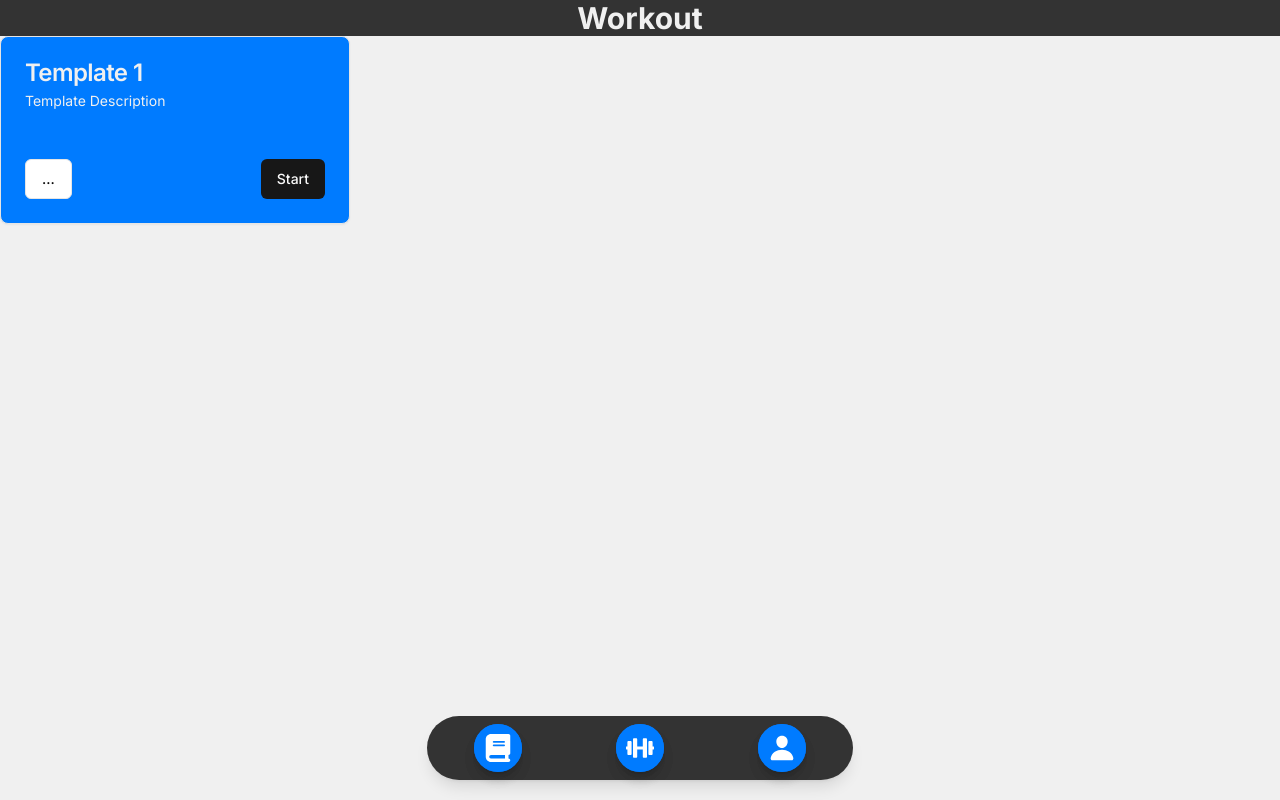
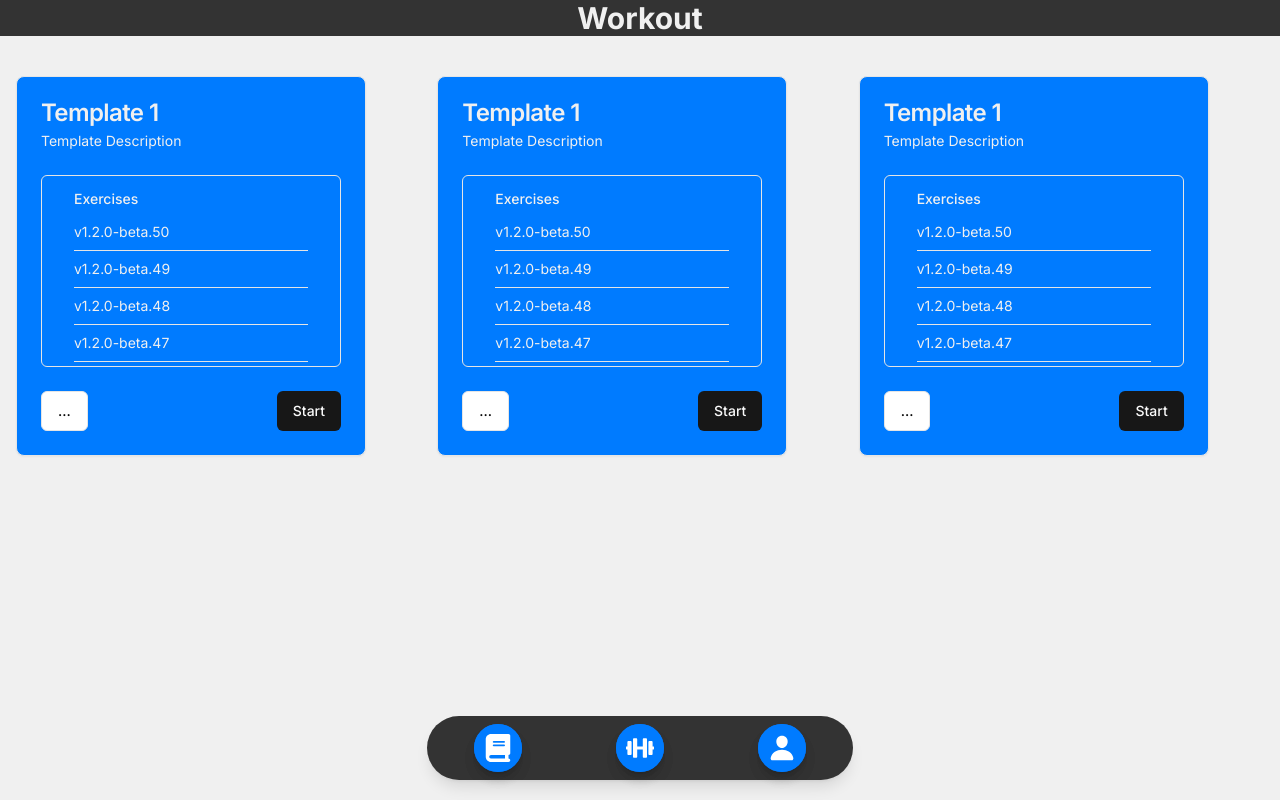
Before and after one commit to tbmi20/kinnikuman, a Next.js app: page /workout in a window 1280 px wide. Built offline with nearby package versions, Linux system fonts and the light colour scheme.

Commit message:
added temp scroll list to workout cards

```diff
--- a/app/components/WorkoutCard.tsx
+++ b/app/components/WorkoutCard.tsx
@@ -16,13 +16,18 @@
   DropdownMenuTrigger,
 } from "@/components/ui/dropdown-menu";
 
+import { ScrollArea } from "@/components/ui/scroll-area";
+import { Separator } from "@/components/ui/separator";
+
 interface WorkoutCardProps {
+  name: string;
+  description: string;
   workout: Array<string>;
 }
 
-export default function WorkoutCard() {
+export default function WorkoutCard({}) {
   return (
-    <div className="">
+    <div className="min-w-0">
       <Card className="w-[350px] bg-cool_blue">
         <CardHeader>
           <CardTitle className="text-light_grey">Template 1</CardTitle>
@@ -31,8 +36,8 @@
         <CardContent>
           <form>
             <div className="grid w-full items-center gap-4">
-              <div id="exerciseList" className="flex flex-col space-y-1.5">
-
+              <div className="flex flex-col space-y-1.5">
+                <ExerciseList />
               </div>
             </div>
           </form>
@@ -59,3 +64,26 @@
     </DropdownMenu>
   );
 }
+
+//replace tags with exercises
+const tags = Array.from({ length: 50 }).map(
+  (_, i, a) => `v1.2.0-beta.${a.length - i}`
+);
+
+export function ExerciseList() {
+  return (
+    <ScrollArea className="h-48 px-4 rounded-md border text-light_grey">
+      <div className="p-4">
+        <h4 className="mb-4 text-sm font-medium leading-none">Exercises</h4>
+        {tags.map((tag) => (
+          <>
+            <div key={tag} className="text-sm">
+              {tag}
+            </div>
+            <Separator className="my-2" />
+          </>
+        ))}
+      </div>
+    </ScrollArea>
+  );
+}
--- a/app/globals.css
+++ b/app/globals.css
@@ -35,7 +35,7 @@
   }
 
   .page-title {
-    @apply text-3xl bg-charcoal_grey font-bold text-center text-light_grey;
+    @apply text-3xl bg-charcoal_grey font-bold text-center text-light_grey mb-6 mx-auto;
   }
 
 }
--- a/app/workout/page.tsx
+++ b/app/workout/page.tsx
@@ -10,8 +10,10 @@
         <div>
             <Background></Background>
             <h1 className='page-title'>Workout</h1>
-            <div className=''>
-                <WorkoutCard></WorkoutCard>
+            <div className='grid grid-cols-1 sm:grid-cols-2 md:grid-cols-3 gap-4 p-4'>
+                <WorkoutCard/>
+                <WorkoutCard/>
+                <WorkoutCard/>
             </div>
             <Navbar></Navbar>
         </div>
--- /dev/null
+++ b/components/ui/scroll-area.tsx
@@ -0,0 +1,48 @@
+"use client"
+
+import * as React from "react"
+import * as ScrollAreaPrimitive from "@radix-ui/react-scroll-area"
+
+import { cn } from "@/lib/utils"
+
+const ScrollArea = React.forwardRef<
+  React.ElementRef<typeof ScrollAreaPrimitive.Root>,
+  React.ComponentPropsWithoutRef<typeof ScrollAreaPrimitive.Root>
+>(({ className, children, ...props }, ref) => (
+  <ScrollAreaPrimitive.Root
+    ref={ref}
+    className={cn("relative overflow-hidden", className)}
+    {...props}
+  >
+    <ScrollAreaPrimitive.Viewport className="h-full w-full rounded-[inherit]">
+      {children}
+    </ScrollAreaPrimitive.Viewport>
+    <ScrollBar />
+    <ScrollAreaPrimitive.Corner />
+  </ScrollAreaPrimitive.Root>
+))
+ScrollArea.displayName = ScrollAreaPrimitive.Root.displayName
+
+const ScrollBar = React.forwardRef<
+  React.ElementRef<typeof ScrollAreaPrimitive.ScrollAreaScrollbar>,
+  React.ComponentPropsWithoutRef<typeof ScrollAreaPrimitive.ScrollAreaScrollbar>
+>(({ className, orientation = "vertical", ...props }, ref) => (
+  <ScrollAreaPrimitive.ScrollAreaScrollbar
+    ref={ref}
+    orientation={orientation}
+    className={cn(
+      "flex touch-none select-none transition-colors",
+      orientation === "vertical" &&
+        "h-full w-2.5 border-l border-l-transparent p-[1px]",
+      orientation === "horizontal" &&
+        "h-2.5 flex-col border-t border-t-transparent p-[1px]",
+      className
+    )}
+    {...props}
+  >
+    <ScrollAreaPrimitive.ScrollAreaThumb className="relative flex-1 rounded-full bg-border" />
+  </ScrollAreaPrimitive.ScrollAreaScrollbar>
+))
+ScrollBar.displayName = ScrollAreaPrimitive.ScrollAreaScrollbar.displayName
+
+export { ScrollArea, ScrollBar }
--- /dev/null
+++ b/components/ui/separator.tsx
@@ -0,0 +1,31 @@
+"use client"
+
+import * as React from "react"
+import * as SeparatorPrimitive from "@radix-ui/react-separator"
+
+import { cn } from "@/lib/utils"
+
+const Separator = React.forwardRef<
+  React.ElementRef<typeof SeparatorPrimitive.Root>,
+  React.ComponentPropsWithoutRef<typeof SeparatorPrimitive.Root>
+>(
+  (
+    { className, orientation = "horizontal", decorative = true, ...props },
+    ref
+  ) => (
+    <SeparatorPrimitive.Root
+      ref={ref}
+      decorative={decorative}
+      orientation={orientation}
+      className={cn(
+        "shrink-0 bg-border",
+        orientation === "horizontal" ? "h-[1px] w-full" : "h-full w-[1px]",
+        className
+      )}
+      {...props}
+    />
+  )
+)
+Separator.displayName = SeparatorPrimitive.Root.displayName
+
+export { Separator }
--- a/package.json
+++ b/package.json
@@ -12,7 +12,9 @@
     "@radix-ui/react-dropdown-menu": "^2.1.1",
     "@radix-ui/react-icons": "^1.3.0",
     "@radix-ui/react-label": "^2.1.0",
+    "@radix-ui/react-scroll-area": "^1.1.0",
     "@radix-ui/react-select": "^2.1.1",
+    "@radix-ui/react-separator": "^1.1.0",
     "@radix-ui/react-slot": "^1.1.0",
     "class-variance-authority": "^0.7.0",
     "clsx": "^2.1.1",
```
Also changed, not shown: 1 other file (tests, documents, lock files or other folders).
